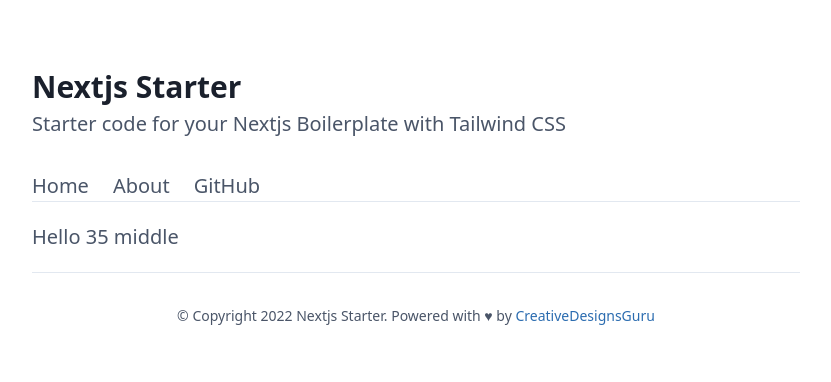
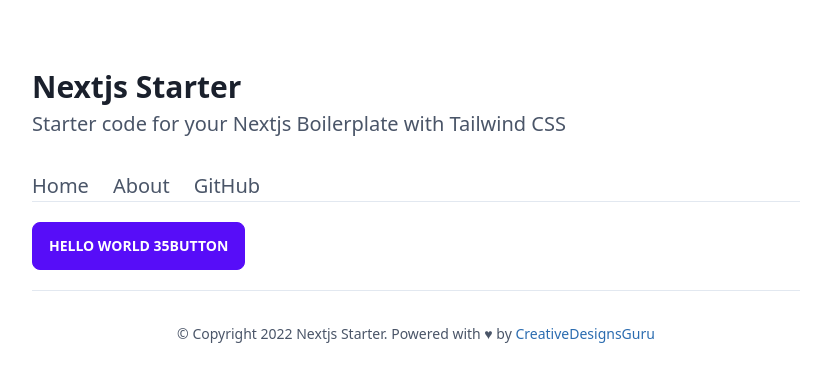
Before and after one commit to 35middle/35middle-app, a Next.js app: page / in a window 1280 px wide. Shown: the top 382 px of the page, without its empty margins (224-1055 px from the left). Built offline with nearby package versions, Linux system fonts and the light colour scheme.

Commit message:
build: install daisyUI

```diff
--- a/package.json
+++ b/package.json
@@ -24,6 +24,9 @@
     "semantic-release": "semantic-release"
   },
   "dependencies": {
+    "@headlessui/react": "^1.7.2",
+    "daisyui": "^2.30.0",
+    "formik": "^2.2.9",
     "next": "12.3.1",
     "next-seo": "5.5.0",
     "react": "18.2.0",
--- a/src/pages/index.tsx
+++ b/src/pages/index.tsx
@@ -11,7 +11,7 @@ const Index = () => {
         />
       }
     >
-      Hello 35 middle
+      <button className="btn-primary btn">Hello world 35button</button>
     </Main>
   );
 };
--- a/src/templates/Main.tsx
+++ b/src/templates/Main.tsx
@@ -20,6 +20,7 @@ const Main = (props: IMainProps) => (
           </div>
           <div className="text-xl">{AppConfig.description}</div>
         </div>
+
         <div>
           <ul className="flex flex-wrap text-xl">
             <li className="mr-6">
--- a/tailwind.config.js
+++ b/tailwind.config.js
@@ -41,5 +41,5 @@ module.exports = {
       },
     },
   },
-  plugins: [],
+  plugins: [require('daisyui')],
 };
```
Also changed, not shown: 2 other files (tests, documents, lock files or other folders).
